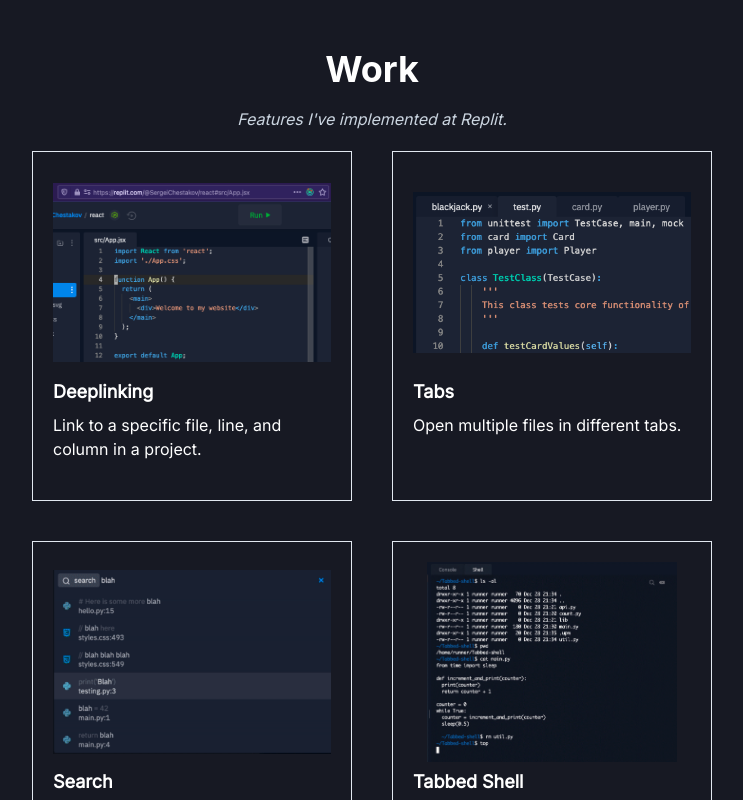
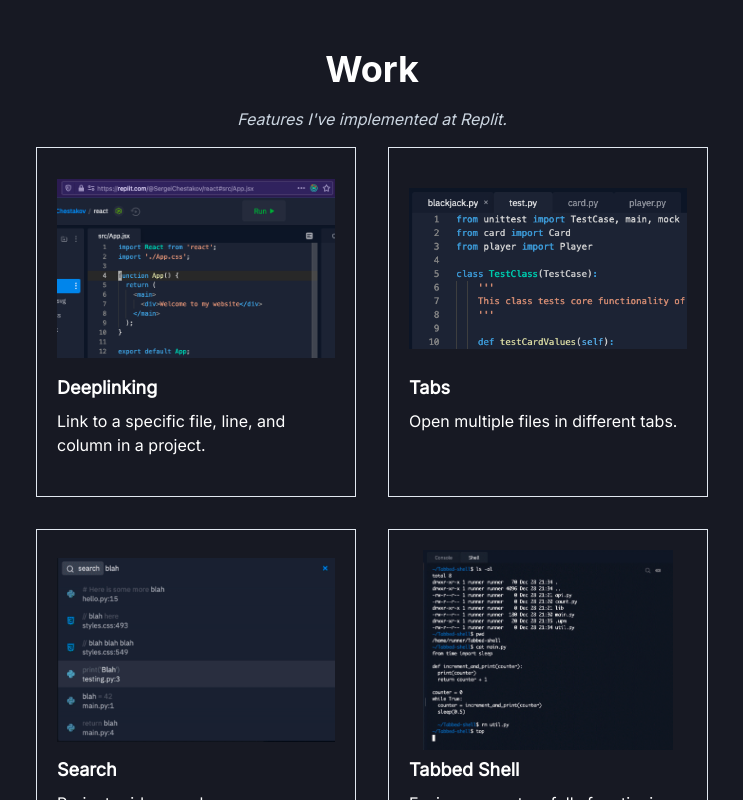
Before and after one commit to sergeichestakov/sergeidotcom, a Next.js app: page / in a window 1280 px wide. Shown: the part 1060-1860 px from the top of the page, without its empty margins (268-1011 px from the left). Built offline with nearby package versions, Linux system fonts and the light colour scheme.

Commit message:
Decrease padding in avatar and card

```diff
--- a/src/components/Card.tsx
+++ b/src/components/Card.tsx
@@ -10,7 +10,7 @@ interface Props {
 
 export default function Card({ title, description, image, href }: Props) {
   return (
-    <Box p="20px">
+    <Box p="16px">
       <Link href={href} isExternal _hover={{ textDecoration: "none" }}>
         <Box
           p="20px"
--- a/src/sections/Intro.tsx
+++ b/src/sections/Intro.tsx
@@ -13,7 +13,7 @@ export default function Intro() {
         height="100%"
       >
         <Flex justify="center" align="center" flexDir={["column", "row"]}>
-          <Box padding="24px">
+          <Box padding={["16px", "24px"]}>
             <Avatar
               name="Sergei Chestakov"
               src="/sergeichestakov.jpg"
```
